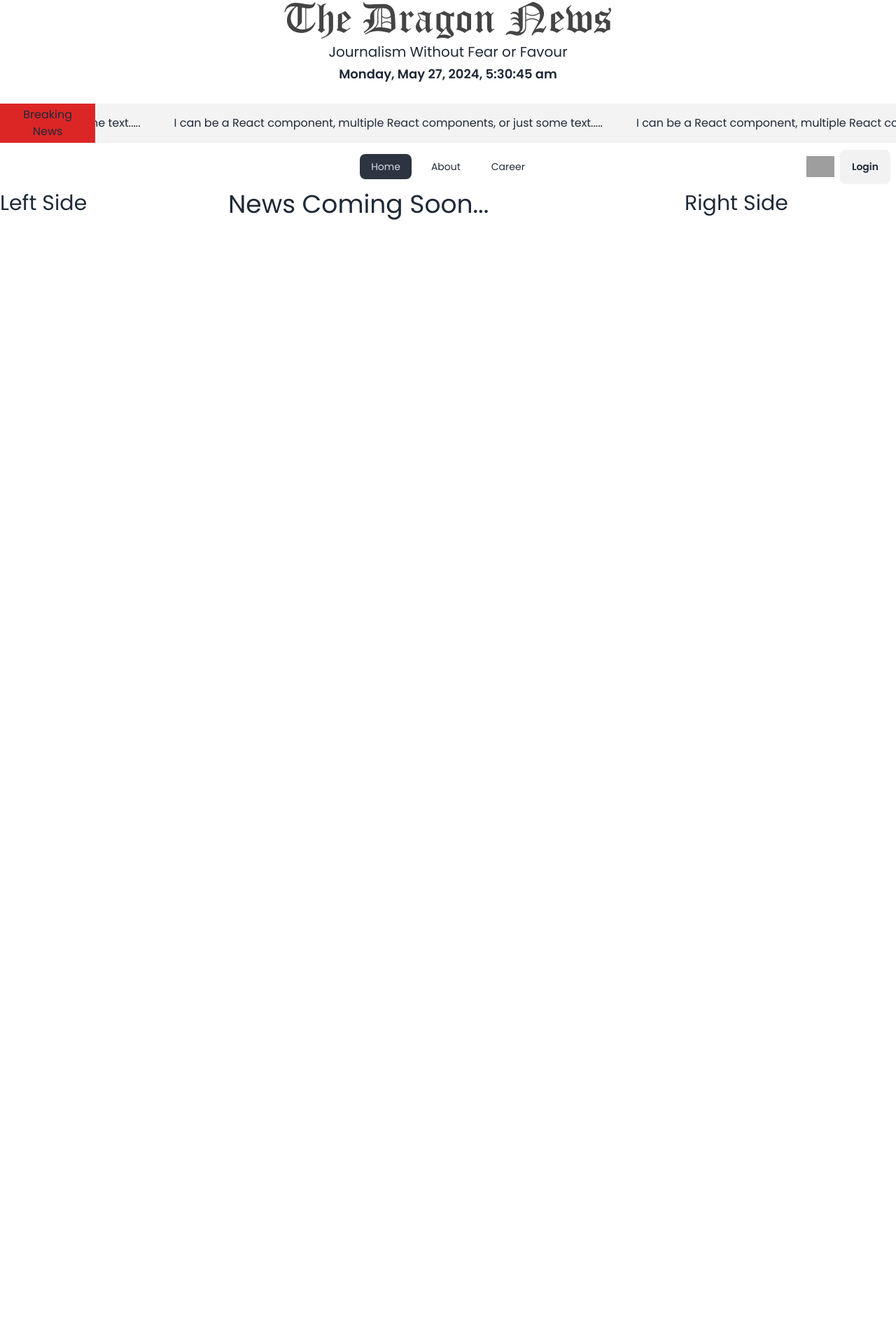
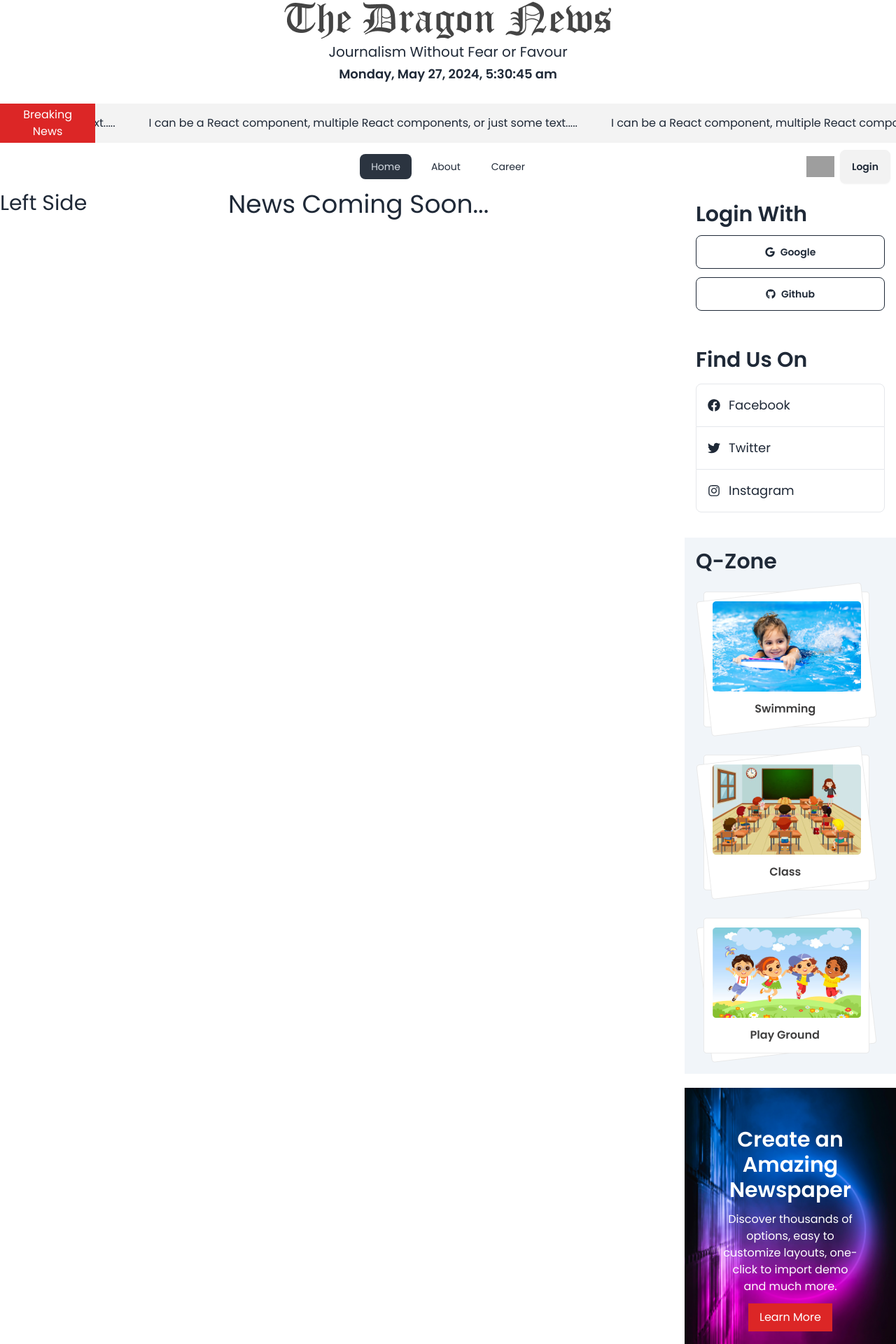
Before and after one commit to majbaulhoque/Dragon-News-layout, a React (Vite) app: page / in a window 1280 px wide. Shown: the part 38-1958 px from the top of the page at 70% size. Before the commit the page ends 800 px from the top, so only its background shows below. Built offline with nearby package versions, Linux system fonts and the light colour scheme; grey boxes are pictures that could not be loaded.

Commit message:
right side navigation and icon added

```diff
--- a/package.json
+++ b/package.json
@@ -17,6 +17,7 @@
     "react": "^18.2.0",
     "react-dom": "^18.2.0",
     "react-fast-marquee": "^1.6.4",
+    "react-icons": "^5.2.1",
     "react-router-dom": "^6.23.1",
     "sort-by": "^1.2.0"
   },
--- a/src/Pages/Home/BreakingNews.jsx
+++ b/src/Pages/Home/BreakingNews.jsx
@@ -4,7 +4,7 @@ import { Link } from "react-router-dom";
 const BreakingNews = () => {
     return (
         <div className="flex bg-[#f3f3f3]">
-            <button className="bg-red-600 text-red px-4 py-1">Breaking News</button>
+            <button className="bg-red-600 text-white text-red px-4 py-1">Breaking News</button>
             <Marquee pauseOnHover={true} speed={100}>
                 <Link to='/' className="mr-12">I can be a React component, multiple React components, or just some text.....</Link>
                 <Link to='/' className="mr-12">I can be a React component, multiple React components, or just some text.....</Link>
--- a/src/Pages/Shared/Right Side Nav/RightSideNav.jsx
+++ b/src/Pages/Shared/Right Side Nav/RightSideNav.jsx
@@ -1,8 +1,54 @@
+import { FaFacebook, FaGithub, FaGoogle, FaInstagram, FaTwitter } from "react-icons/fa";
+import qZone1 from '../../../assets/qZone1.png'
+import qZone2 from '../../../assets/qZone2.png'
+import qZone3 from '../../../assets/qZone3.png'
+import bg1 from '../../../assets/bg1.png'
 
 const RightSideNav = () => {
     return (
         <div>
-            <h3 className="text-3xl">Right Side</h3>
+            <div className="p-4 space-y-3 mb-5">
+                <h3 className="text-3xl font-semibold">Login With</h3>
+                <button className="btn btn-outline w-full">
+                    <FaGoogle />
+                    Google
+                </button>
+                <button className="btn btn-outline w-full">
+                    <FaGithub />
+                    Github
+                </button>
+            </div>
+            {/* Find Us */}
+            <div className="p-4 mb-5">
+                <h3 className="text-3xl mb-4 font-semibold">Find Us On</h3>
+                <a className="p-4 flex text-lg items-center border rounded-t-lg" href="">
+                    <FaFacebook className="mr-3" />
+                    <span>Facebook</span>
+                </a>
+                <a className="p-4 flex text-lg items-center border-x" href="">
+                    <FaTwitter className="mr-3" />
+                    <span>Twitter</span>
+                </a>
+                <a className="p-4 flex text-lg items-center border rounded-b-lg" href="">
+                    <FaInstagram className="mr-3" />
+                    <span>Instagram</span>
+                </a>
+            </div>
+            {/* Q-zone */}
+            <div className="p-4 space-y-3 mb-5 bg-slate-100">
+                <h3 className="text-3xl font-semibold">Q-Zone</h3>
+                <img src={qZone1} alt="" />
+                <img src={qZone2} alt="" />
+                <img src={qZone3} alt="" />
+            </div>
+            {/* Create an Amazing Newspaper */}
+            <div className="p-4 space-y-3 mb-5 text-white py-14" style={{ backgroundImage: `url(${bg1})`, backgroundSize: 'cover', backgroundPosition: 'center' }}>
+                <h3 className="text-3xl font-semibold text-center">Create an Amazing Newspaper</h3>
+                <p className="w-48 mx-auto text-center">Discover thousands of options, easy to customize layouts, one-click to import demo and much more.</p>
+                <div className="text-center">
+                    <button className="px-4 py-2 bg-red-600 text-white">Learn More</button>
+                </div>
+            </div>
         </div>
     );
 };
```
Also changed, not shown: 1 other file (tests, documents, lock files or other folders).
